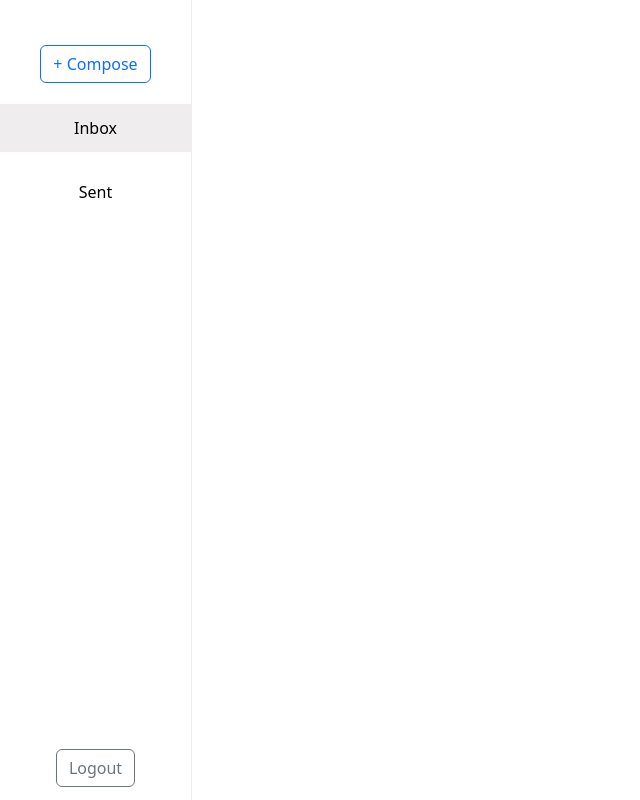
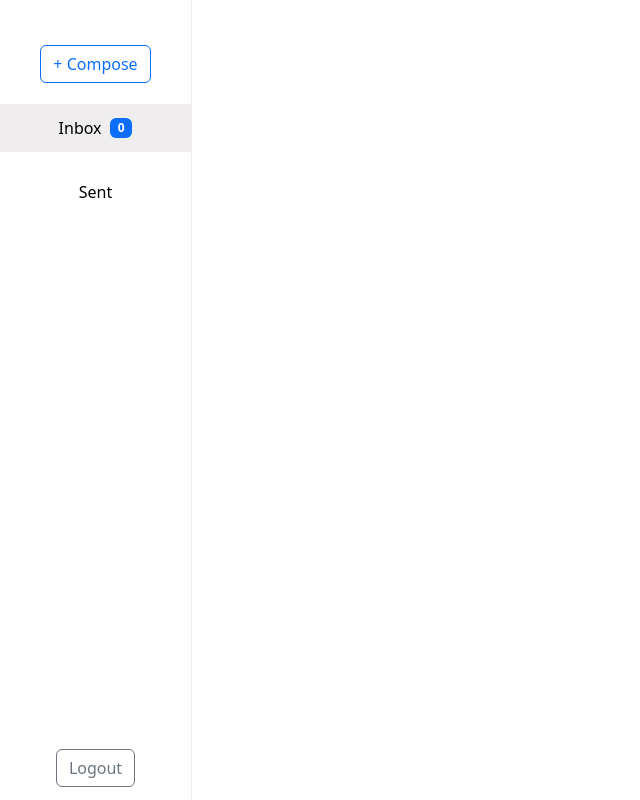
Before and after one commit to ramsankarAloor/mail-box-client, a React (Create React App) app in the folder Frontend/: page /mail/inbox in a window 1280 px wide. Shown: the whole page, without its empty margins (0-640 px from the left). Built offline with nearby package versions, Linux system fonts and the light colour scheme; no server answers; sample sign-in values are in the browser's storage.

Commit message:
displaying number of unread messages in a badge with the inbox.

```diff
--- a/Frontend/src/components/Inbox.jsx
+++ b/Frontend/src/components/Inbox.jsx
@@ -28,6 +28,13 @@ function Inbox() {
         },
       });
       dispatch(mailsActions.getMails(response.data));
+      const unreadNum = response.data.reduce((acc, mail)=> {
+        if(!mail.read){
+          acc += 1
+        }
+        return acc
+      }, 0)
+      dispatch(mailsActions.setUnread(unreadNum))
     }
     getMails();
   }, []);
--- a/Frontend/src/pages/HomePage.jsx
+++ b/Frontend/src/pages/HomePage.jsx
@@ -12,6 +12,7 @@ import OpenedMail from "../components/OpenedMail";
 
 function HomePage() {
   const dispatch = useDispatch();
+  const unreadNum = useSelector((state) => state.mails.unread);
   const match = useRouteMatch()
 
   function logoutHandler() {
@@ -29,7 +30,7 @@ function HomePage() {
           </div>
           <div className={styles["sections"]}>
             <NavLink to={`${match.path}/inbox`} className={styles["for-nav-link"]} activeClassName={styles.selected}>
-              Inbox
+              Inbox &nbsp;<span className="badge bg-primary">{unreadNum}</span>
             </NavLink>
           </div>
           <div className={styles["sections"]}>
--- a/Frontend/src/store/mails.js
+++ b/Frontend/src/store/mails.js
@@ -1,6 +1,6 @@
 import { createSlice } from "@reduxjs/toolkit"
 
-const initialState = { mails: []}
+const initialState = { mails: [], unread : 0}
 
 const mailsSlice = createSlice({
     name : 'mails',
@@ -9,6 +9,9 @@ const mailsSlice = createSlice({
         getMails(state, action){
             state.mails = action.payload
         },
+        setUnread(state, action){
+            state.unread = action.payload
+        }
     }
 })
 export const mailsActions =  mailsSlice.actions
```
